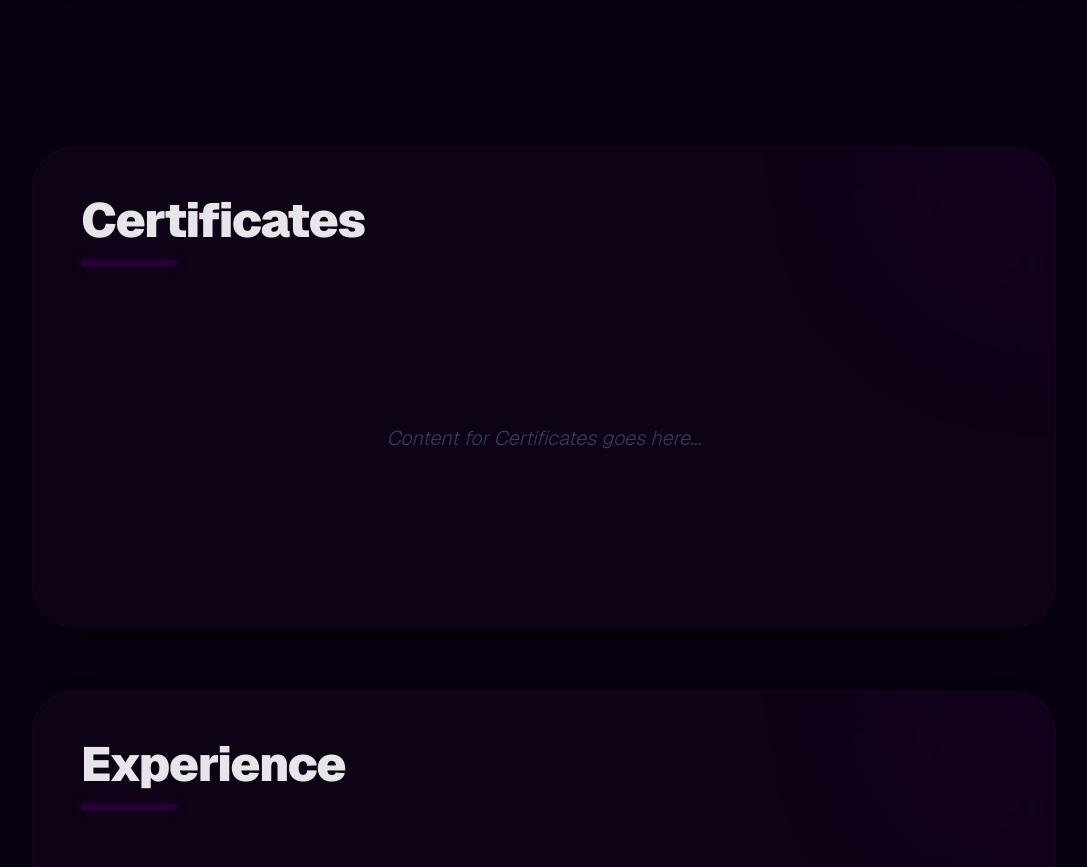
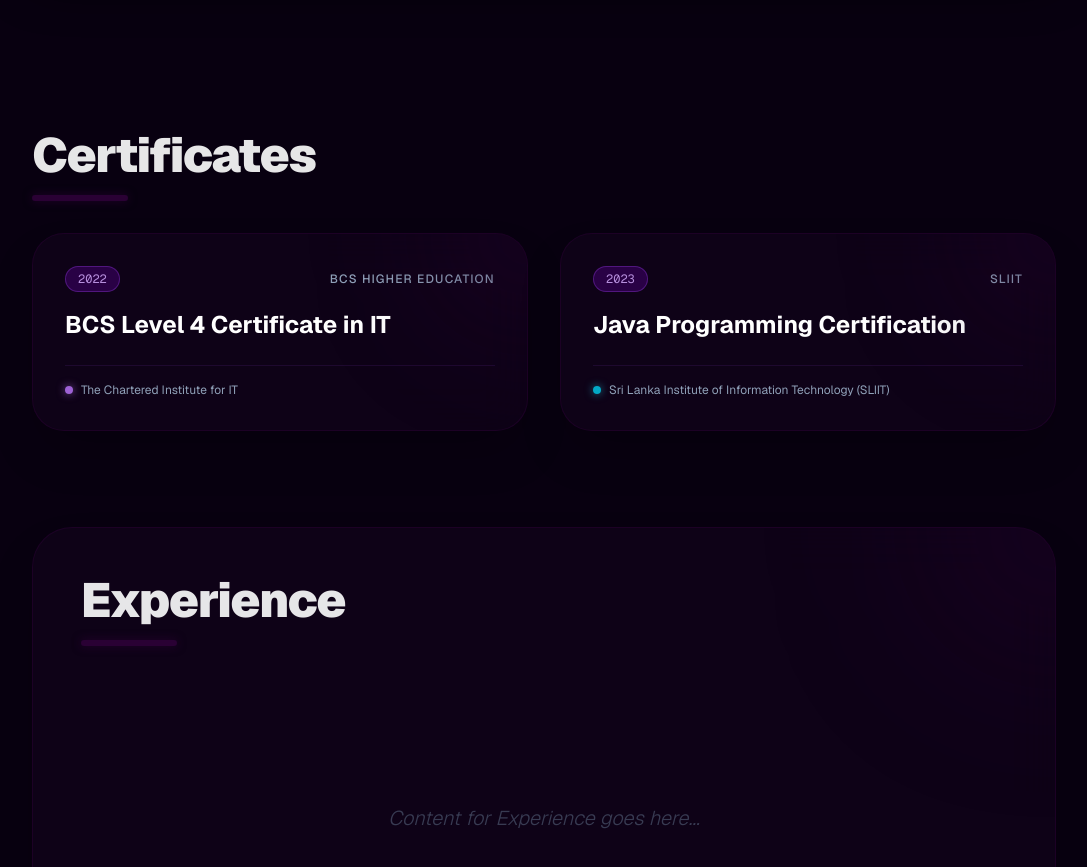
Before and after one commit to Chathuni-Karunarathne/my-portfolio, a Next.js app: page / in a window 1280 px wide. Shown: the part 4476-5343 px from the top of the page, without its empty margins (96-1183 px from the left). Built offline with nearby package versions, Linux system fonts and the light colour scheme.

Commit message:
feat: initialize landing page with navigation, hero section, and education details

```diff
--- a/app/page.tsx
+++ b/app/page.tsx
@@ -169,17 +169,75 @@
 
         <ProjectsAccordion />
 
+        {/* ── Certificates ── */}
+        <section
+          id="certificates"
+          className="scroll-mt-32 min-h-fit px-0 py-8 relative mt-16 md:mt-24"
+        >
+          <h2 className="text-4xl md:text-5xl font-black text-white/90 mb-8 tracking-tight relative z-10">
+            Certificates
+            <span className="block w-24 h-1.5 bg-[#2A0134] mt-4 rounded-full shadow-[0_0_10px_rgba(42,1,52,0.8)]"></span>
+          </h2>
+
+          <div className="grid grid-cols-1 md:grid-cols-2 gap-6 md:gap-8 w-full relative z-10">
+            {/* Certificate 1 */}
+            <div className="p-7 md:p-8 rounded-[2rem] bg-[#1a0524]/40 backdrop-blur-xl border border-[#2A0134]/50 shadow-2xl hover:border-purple-500/40 transition-all duration-500 relative overflow-hidden group flex flex-col justify-between">
+              <div className="absolute top-0 right-0 w-48 h-48 bg-[#2A0134]/30 rounded-full blur-[60px] -translate-y-1/2 translate-x-1/2 group-hover:bg-[#2A0134]/60 transition-colors duration-500 pointer-events-none"></div>
+
+              <div>
+                <div className="flex items-center justify-between gap-3 mb-4">
+                  <span className="text-xs font-mono text-purple-300/80 bg-purple-950/60 border border-purple-500/30 px-3 py-1 rounded-full">
+                    2022
+                  </span>
+                  <span className="text-xs uppercase tracking-widest text-slate-400 font-medium">
+                    BCS Higher Education
+                  </span>
+                </div>
+                <h3 className="text-xl md:text-2xl font-bold text-white leading-snug group-hover:text-purple-200 transition-colors duration-300">
+                  BCS Level 4 Certificate in IT
+                </h3>
+              </div>
+
+              <div className="mt-6 pt-4 border-t border-purple-500/10 flex items-center gap-2 text-xs text-slate-400">
+                <span className="w-2 h-2 rounded-full bg-purple-400/80 shadow-[0_0_8px_rgba(192,132,252,0.6)]"></span>
+                <span>The Chartered Institute for IT</span>
+              </div>
+            </div>
+
+            {/* Certificate 2 */}
+            <div className="p-7 md:p-8 rounded-[2rem] bg-[#1a0524]/40 backdrop-blur-xl border border-[#2A0134]/50 shadow-2xl hover:border-purple-500/40 transition-all duration-500 relative overflow-hidden group flex flex-col justify-between">
+              <div className="absolute top-0 right-0 w-48 h-48 bg-[#2A0134]/30 rounded-full blur-[60px] -translate-y-1/2 translate-x-1/2 group-hover:bg-[#2A0134]/60 transition-colors duration-500 pointer-events-none"></div>
+
+              <div>
+                <div className="flex items-center justify-between gap-3 mb-4">
+                  <span className="text-xs font-mono text-purple-300/80 bg-purple-950/60 border border-purple-500/30 px-3 py-1 rounded-full">
+                    2023
+                  </span>
+                  <span className="text-xs uppercase tracking-widest text-slate-400 font-medium">
+                    SLIIT
+                  </span>
+                </div>
+                <h3 className="text-xl md:text-2xl font-bold text-white leading-snug group-hover:text-purple-200 transition-colors duration-300">
+                  Java Programming Certification
+                </h3>
+              </div>
+
+              <div className="mt-6 pt-4 border-t border-purple-500/10 flex items-center gap-2 text-xs text-slate-400">
+                <span className="w-2 h-2 rounded-full bg-cyan-400/80 shadow-[0_0_8px_rgba(34,211,238,0.6)]"></span>
+                <span>Sri Lanka Institute of Information Technology (SLIIT)</span>
+              </div>
+            </div>
+          </div>
+        </section>
+
         {[
-          { id: 'certificates', title: 'Certificates' },
           { id: 'experience', title: 'Experience' },
           { id: 'leadership', title: 'Community & Leadership' },
-        ].map((section, idx) => (
+        ].map((section) => (
           <section
             key={section.id}
             id={section.id}
-            className={`scroll-mt-32 min-h-[60vh] p-8 md:p-12 rounded-[2.5rem] bg-[#1a0524]/40 backdrop-blur-xl border border-[#2A0134]/50 shadow-2xl flex flex-col items-start justify-start relative overflow-hidden group hover:border-[#2A0134] transition-colors duration-500 ${
-              idx === 0 ? 'mt-24 md:mt-36' : ''
-            }`}
+            className="scroll-mt-32 min-h-[60vh] p-8 md:p-12 rounded-[2.5rem] bg-[#1a0524]/40 backdrop-blur-xl border border-[#2A0134]/50 shadow-2xl flex flex-col items-start justify-start relative overflow-hidden group hover:border-[#2A0134] transition-colors duration-500"
           >
             <div className="absolute top-0 right-0 w-64 h-64 bg-[#2A0134]/30 rounded-full blur-[80px] -translate-y-1/2 translate-x-1/2 group-hover:bg-[#2A0134]/60 transition-colors duration-500"></div>
 
```
